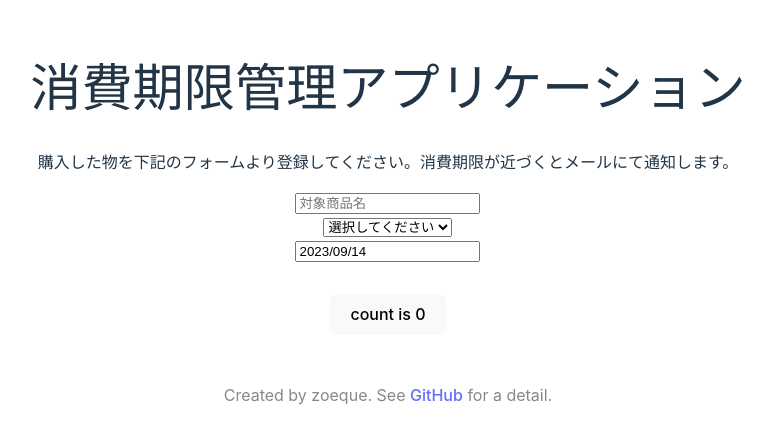
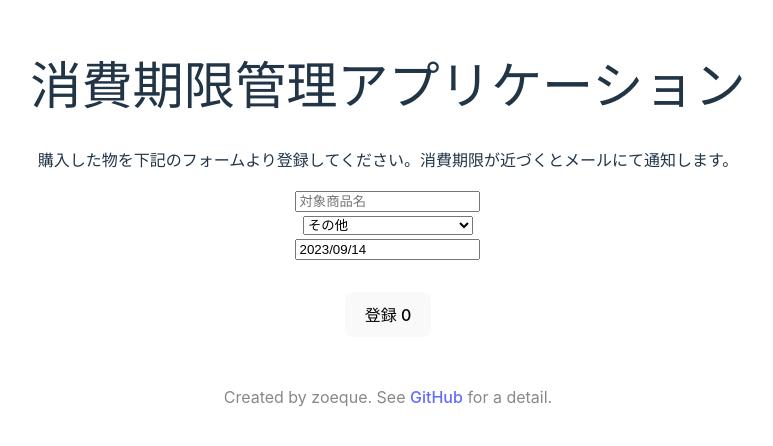
Before and after one commit to zoeque/limitchecker-spring-boot, a React (Vite) app in the folder front/limitchecker/: page / in a window 1280 px wide. Shown: the part 176-622 px from the top of the page, without its empty margins (252-1025 px from the left). Built offline with nearby package versions, Linux system fonts and the light colour scheme.

Commit message:
Task #6 - Modified the view of the screen

```diff
--- a/front/limitchecker/src/App.tsx
+++ b/front/limitchecker/src/App.tsx
@@ -3,6 +3,7 @@
 import DatePicker from 'react-datepicker'
 import 'react-datepicker/dist/react-datepicker.css'
 import './App.css'
+import Pulldown from './Pulldown';
 
 function App() {
   const today = new Date();
@@ -15,27 +16,18 @@
   const handleItemName = (event: React.ChangeEvent<HTMLInputElement>) => {
     setItemName(event.target.value);
   };
-  const handleItemTypePulldown = (event: React.ChangeEvent<HTMLSelectElement>) => {
-    setItemType(event.target.value);
-  };
 
   return (
     <>
       <h1>消費期限管理アプリケーション</h1>
       <p>
-          購入した物を下記のフォームより登録してください。消費期限が近づくとメールにて通知します。
-        </p>
+        購入した物を下記のフォームより登録してください。消費期限が近づくとメールにて通知します。
+      </p>
       <div>
         <input type="itemName" placeholder="対象商品名" value={inputItemName} onChange={handleItemName} />
       </div>
       <div>
-        <select value={inputItemType} onChange={handleItemTypePulldown}>
-        /** TODO get paramters from CSV, XML, Database, etc... TBD implementation */
-          <option value="">選択してください</option>
-          <option value="オプション1">乳製品</option>
-          <option value="オプション2">肉類</option>
-          <option value="オプション3">調味料</option>
-        </select>
+        <Pulldown />
       </div>
       <div>
         <DatePicker
@@ -47,7 +39,7 @@
       </div>
       <div className="card">
         <button onClick={() => setCount((count) => count + 1)}>
-          count is {count}
+          登録 {count}
         </button>
       </div>
       <p className="read-the-docs">
--- /dev/null
+++ b/front/limitchecker/src/Pulldown.css
@@ -0,0 +1,5 @@
+.item-type-pulldown select {
+    width: 170px;
+    margin: 0 auto;
+    text-align: left;
+}
--- /dev/null
+++ b/front/limitchecker/src/Pulldown.tsx
@@ -0,0 +1,54 @@
+import React, { useState } from 'react';
+import './Pulldown.css'
+import './App.css'
+
+interface Option {
+    label: string;
+    value: string;
+}
+
+/**
+ * The constant to create a pulldown with the row
+ * contains the ItemTypeModel with key-value.
+ *
+ * @returns Pulldown
+ */
+const Pulldown: React.FC = () => {
+    const [selectedRow, setRow] = useState<Option | null>(null);
+
+    // The dropdown values used in ItemType
+    const options: Option[] = [
+        { value: 'spice', label: '調味料' },
+        { value: 'egg', label: '卵' },
+        { value: 'meat', label: '肉類' },
+        { value: 'juice', label: '飲料' },
+        { value: 'dairy', label: '乳製品' },
+        { value: 'snack', label: '菓子類' },
+        { value: 'others', label: 'その他' },
+    ];
+
+    /**
+     * The function to select the value from Pulldown list.
+     *
+     * @param event The event to change the row in a pulldown.
+     */
+    const handlePulldown = (event: React.ChangeEvent<HTMLSelectElement>) => {
+        const selectedValue = event.target.value;
+        const selected = options.find((option) => option.value === selectedValue);
+        setRow(selected || null);
+    };
+
+
+    return (
+        <div className='item-type-pulldown'>
+            <select value={selectedRow?.value || 'others'} onChange={handlePulldown}>
+                {options.map((row) => (
+                    <option key={row.value} value={row.value}>
+                        {row.label}
+                    </option>
+                ))}
+            </select>
+        </div>
+    );
+};
+export default Pulldown;
```
